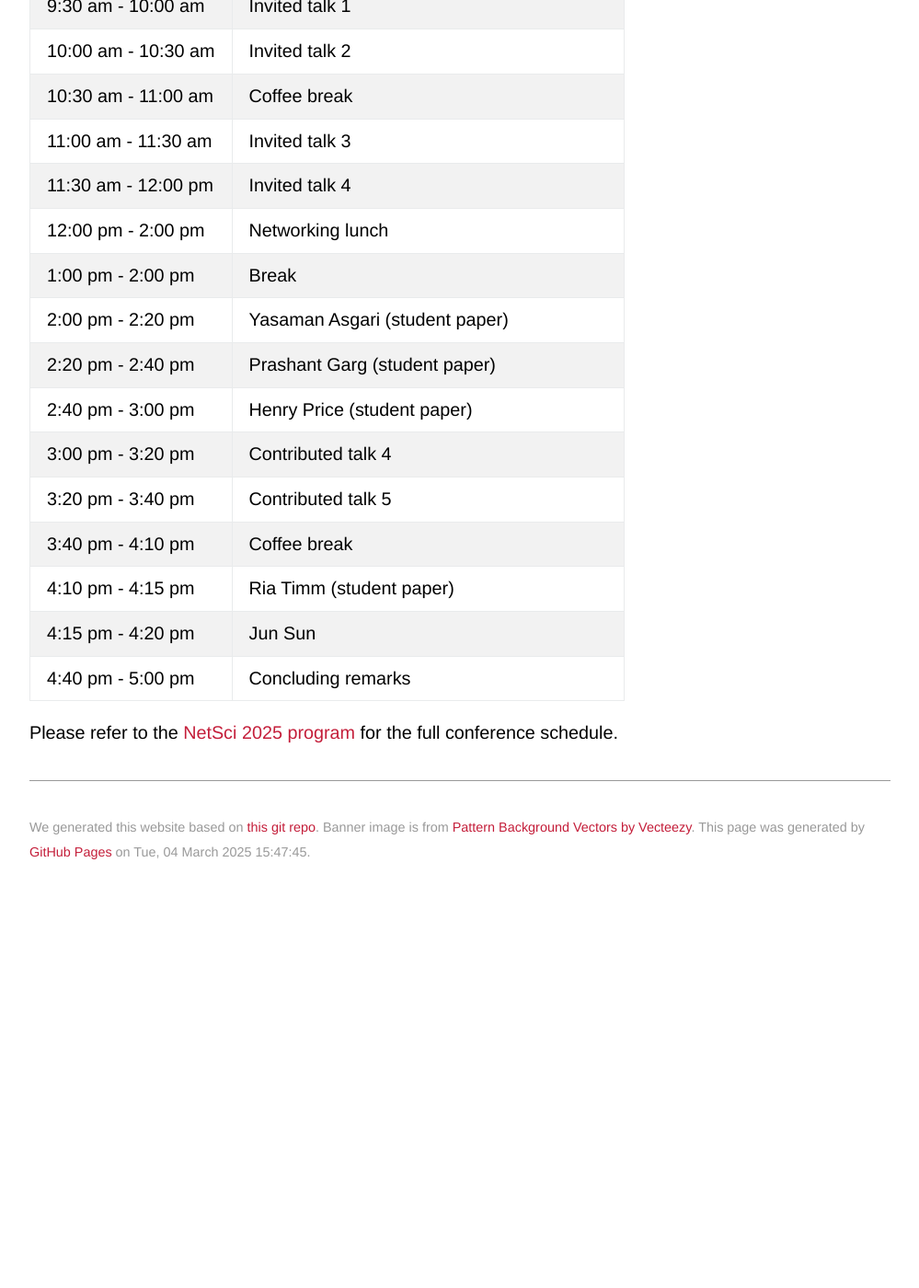
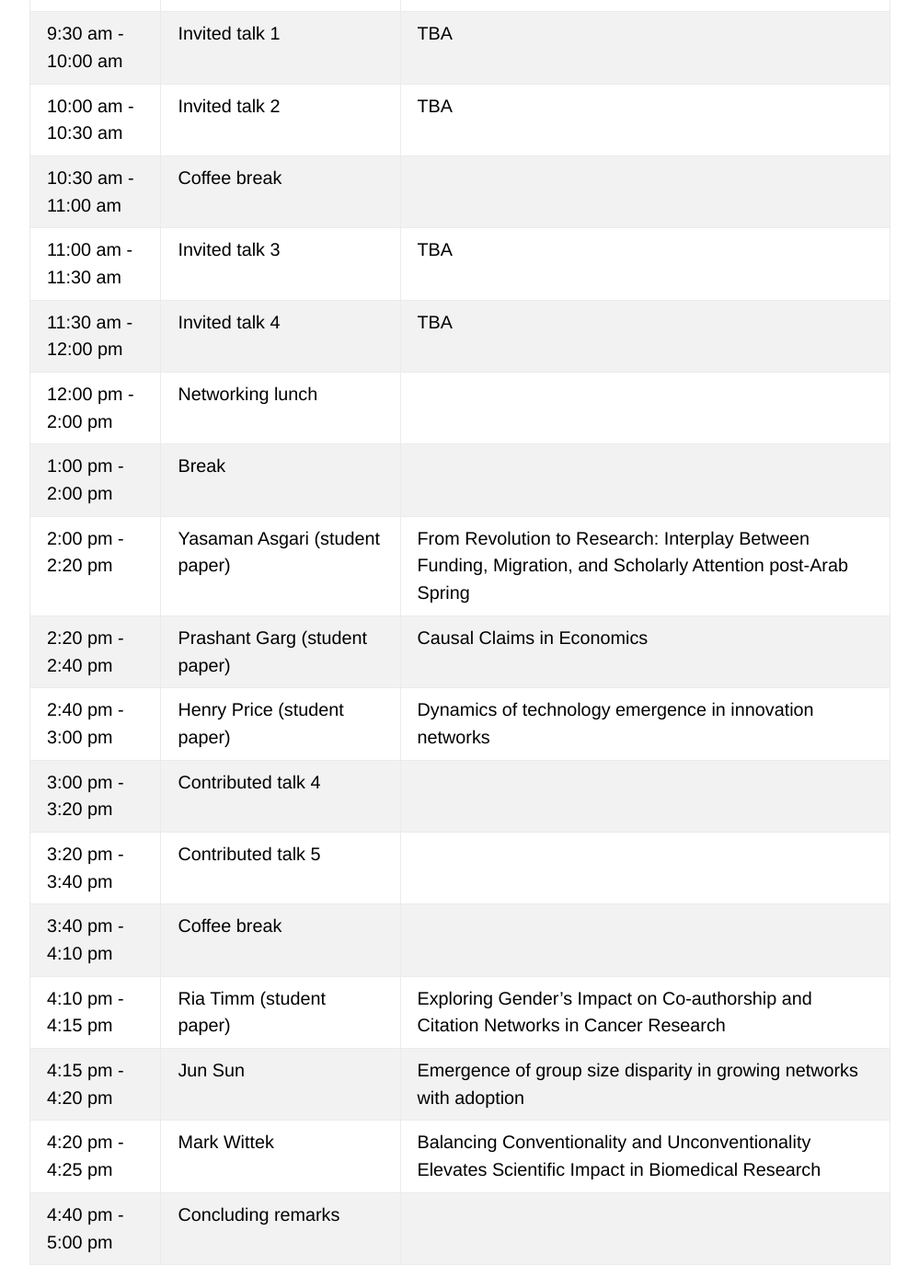
Before and after one commit to netscisci/netscisci.github.io, a Jekyll site: the page built from schedule.md, in a window 1280 px wide and 1400 px high, scrolled down 781 px. Shown: the whole window at 92% size, without its empty margins (140-1139 px from the left). Built offline with Jekyll 4.4.1, drawn with Linux system fonts in a browser that asks for light colours; some web fonts are replaced; our own code applies the rules of GitHub Pages for plain Markdown files; before the commit the page ends 1756 px from its top, so only the background shows below that.

Commit message:
Update schedule.md

```diff
--- a/schedule.md
+++ b/schedule.md
@@ -8,24 +8,25 @@ layout: default
 - Networking lunch: 1 hour "going-Dutch" network lunch to bond the participants
 - Afternoon: 5 contributed talks (15 minutes talk + 5 minutes Q&A), 6 lightning talks (5 minutes talk)
 
-| Time      | Speakers |
-|:----------- |:----------- |
-| 9:00 am - 9:30 am | Kick-off and opening remarks: Vincent Traag |
-| 9:30 am - 10:00 am   | Invited talk 1 |
-| 10:00 am - 10:30 am  | Invited talk 2 |
-| 10:30 am - 11:00 am  | Coffee break |
-| 11:00 am - 11:30 am  | Invited talk 3 |
-| 11:30 am - 12:00 pm  | Invited talk 4 |
-| 12:00 pm - 2:00 pm   | Networking lunch |
-| 1:00 pm - 2:00 pm   | Break |
-| 2:00 pm - 2:20 pm   | Yasaman Asgari (student paper) |
-| 2:20 pm - 2:40 pm   | Prashant Garg (student paper) |
-| 2:40 pm - 3:00 pm   | Henry Price (student paper) |
-| 3:00 pm - 3:20 pm   | Contributed talk 4 |
-| 3:20 pm - 3:40 pm   | Contributed talk 5 |
-| 3:40 pm - 4:10 pm   | Coffee break |
-| 4:10 pm - 4:15 pm   | Ria Timm (student paper) |
-| 4:15 pm - 4:20 pm   | Jun Sun |
-| 4:40 pm - 5:00 pm   | Concluding remarks |
+| Time      | Speakers | Title |
+|:----------- |:----------- |:----------- |
+| 9:00 am - 9:30 am | Kick-off and opening remarks: Vincent Traag |TBD|
+| 9:30 am - 10:00 am   | Invited talk 1 |TBA|
+| 10:00 am - 10:30 am  | Invited talk 2 |TBA|
+| 10:30 am - 11:00 am  | Coffee break ||
+| 11:00 am - 11:30 am  | Invited talk 3 |TBA|
+| 11:30 am - 12:00 pm  | Invited talk 4 |TBA|
+| 12:00 pm - 2:00 pm   | Networking lunch ||
+| 1:00 pm - 2:00 pm   | Break ||
+| 2:00 pm - 2:20 pm   | Yasaman Asgari (student paper) |From Revolution to Research: Interplay Between Funding, Migration, and Scholarly Attention post-Arab Spring|
+| 2:20 pm - 2:40 pm   | Prashant Garg (student paper) |Causal Claims in Economics|
+| 2:40 pm - 3:00 pm   | Henry Price (student paper) |Dynamics of technology emergence in innovation networks|
+| 3:00 pm - 3:20 pm   | Contributed talk 4 ||
+| 3:20 pm - 3:40 pm   | Contributed talk 5 ||
+| 3:40 pm - 4:10 pm   | Coffee break ||
+| 4:10 pm - 4:15 pm   | Ria Timm (student paper) |Exploring Gender’s Impact on Co-authorship and Citation Networks in Cancer Research|
+| 4:15 pm - 4:20 pm   | Jun Sun |Emergence of group size disparity in growing networks with adoption|
+| 4:20 pm - 4:25 pm   | Mark Wittek |Balancing Conventionality and Unconventionality Elevates Scientific Impact in Biomedical Research|
+| 4:40 pm - 5:00 pm   | Concluding remarks ||
 
 Please refer to the [NetSci 2025 program](https://netsci2025.github.io/) for the full conference schedule.
```
